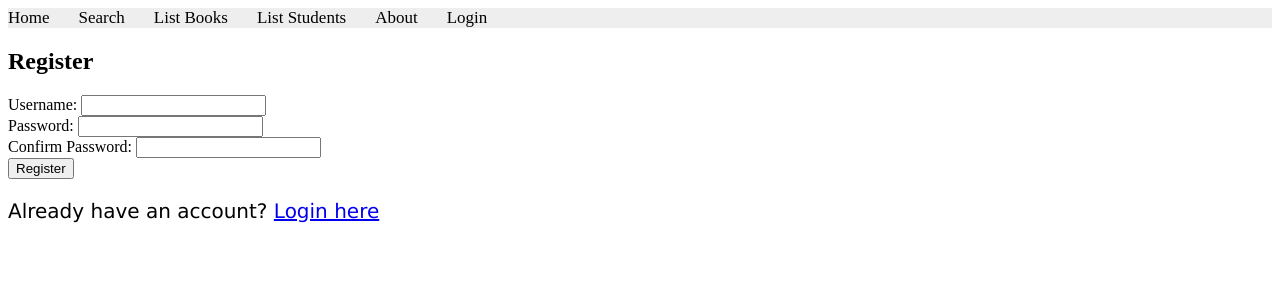
After one commit to m7mdxyz/web_lab, a Django app: page /users/register in a window 1280 px wide. The commit adds this page. Shown: the top 300 px of the page. Run offline with Django 5.2, Linux system fonts and the light colour scheme.

Commit message:
- Done from Lab 11.

```diff
--- a/Django/libraryproject/apps/static/styles.css
+++ b/Django/libraryproject/apps/static/styles.css
@@ -22,10 +22,7 @@ body {
     background-color: lighred;
 }
 
-h1{
-    color: white;
-    text-align: center;
-}
+
 
 p {
     font-family: verdana;
--- a/Django/libraryproject/apps/templates/includes/header.html
+++ b/Django/libraryproject/apps/templates/includes/header.html
@@ -1,7 +1,13 @@
 <div class="topnav">
-    <a href="{% url "books.index" %}">Home</a> <!-- URL template tag-->
-    <a href="{% url "books.search" %}">Search</a> <!-- URL template tag-->
-    <a href="{% url "books.list_books" %}">List Books</a> <!-- URL template tag -->
-    <a href="{% url "list_students" %}">List Students</a> <!-- URL template tag -->
-    <a href="{% url "books.aboutus" %}">About</a> <!-- URL template tag -->
-   </div>
+    <a href="{% url 'books.index' %}">Home</a> <!-- URL template tag-->
+    <a href="{% url 'books.search' %}">Search</a> <!-- URL template tag-->
+    <a href="{% url 'books.list_books' %}">List Books</a> <!-- URL template tag -->
+    <a href="{% url 'list_students' %}">List Students</a> <!-- URL template tag -->
+    <a href="{% url 'books.aboutus' %}">About</a> <!-- URL template tag -->
+    {% if user.is_authenticated %}
+        <a href="{% url 'logout' %}">Logout</a>
+        <span style="float: right; margin-right: 20px;">Welcome, {{ user.username }}!</span>
+    {% else %}
+    <a href="{% url 'login' %}">Login</a>
+    {% endif %}
+</div>
--- a/Django/libraryproject/apps/templates/layouts/base.html
+++ b/Django/libraryproject/apps/templates/layouts/base.html
@@ -20,6 +20,16 @@
 <body>
 
  {% include "includes/header.html" %}
+
+ <!-- Display messages -->
+ {% if messages %}
+    <ul class="messages">
+        {% for message in messages %}
+            <li class="{{ message.tags }}">{{ message }}</li>
+        {% endfor %}
+    </ul>
+ {% endif %}
+
  {% block content %} {% endblock content %}
  {% include "includes/footer.html" %}
 
--- /dev/null
+++ b/Django/libraryproject/apps/templates/usermodule/register.html
@@ -0,0 +1,25 @@
+{% extends "layouts/base.html" %}
+
+{% block title %} Lab 10 {% endblock title %}
+
+{% block content %}
+
+    <h2>Register</h2>
+    <form method="post">
+        {% csrf_token %}
+        <label for="username">Username:</label>
+        <input type="text" name="username" required>
+        <br>
+        <label for="password">Password:</label>
+        <input type="password" name="password" required>
+        <br>
+        <label for="confirm_password">Confirm Password:</label>
+        <input type="password" name="confirm_password" required>
+        <br>
+        <button type="submit">Register</button>
+    </form>
+
+    <p>Already have an account? <a href="{% url 'login' %}">Login here</a></p>
+
+
+{% endblock content %}
--- a/Django/libraryproject/apps/usermodule/urls.py
+++ b/Django/libraryproject/apps/usermodule/urls.py
@@ -19,4 +19,8 @@ urlpatterns = [
     path('images/', views.list_images, name='list_images'),
     path('images/upload/', views.upload_image, name='upload_image'),
     path('images/delete/<int:image_id>/', views.delete_image, name='delete_image'),
+    # lab 11
+    path('register', views.register, name='register'),
+    path('login', views.login_user, name='login'),
+    path('logout', views.logout_user, name='logout'),
 ]
--- a/Django/libraryproject/apps/usermodule/views.py
+++ b/Django/libraryproject/apps/usermodule/views.py
@@ -2,24 +2,73 @@ from django.shortcuts import render, redirect, get_object_or_404
 from django.http import HttpResponse
 from .models import models, Student, Student2, ImageModel
 from .forms import StudentForm, Student2Form, ImageForm
+from django.contrib.auth.models import User
+from django.contrib import messages
+from django.contrib.auth import authenticate, login, logout
+from django.contrib.auth.decorators import login_required
 
 
+# Public Views (No login required)
 def index(request):
     name = request.GET.get("name") or "world!"
     return render(request, "bookmodule/index.html", {"name": name})
 
-def index2(request, val1 = 0): #add the view function (index2)
- return HttpResponse("value1 = "+str(val1))
+def index2(request, val1=0):  # Add the view function (index2)
+    return HttpResponse("value1 = " + str(val1))
 
+def register(request):
+    if request.method == 'POST':
+        username = request.POST.get('username')
+        password = request.POST.get('password')
+        confirm_password = request.POST.get('confirm_password')
+
+        if password == confirm_password:
+            try:
+                User.objects.create_user(username=username, password=password)
+                messages.success(request, 'You have successfully registered!')
+                return redirect('login')  # Redirect to login page
+            except:
+                messages.error(request, 'Error: Username already exists!')
+        else:
+            messages.error(request, 'Passwords do not match!')
+
+    return render(request, 'usermodule/register.html')
+
+def login_user(request):
+    if request.method == 'POST':
+        username = request.POST.get('username')
+        password = request.POST.get('password')
+        user = authenticate(request, username=username, password=password)
+
+        if user is not None:
+            login(request, user)
+            messages.success(request, 'Login successful!')
+            return redirect('list_students')  # Redirect to list_students
+        else:
+            messages.error(request, 'Invalid username or password!')
+
+    return render(request, 'usermodule/login.html')
+
+def logout_user(request):
+    logout(request)
+    messages.info(request, 'You have been logged out.')
+    return redirect('login')
+
+
+# Protected Views (Login required)
+@login_required(login_url='login')
 def lab8_task7(request):
     student_counts = Student.objects.values('address__city').annotate(count=models.Count('id'))
     return render(request, 'usermodule/lab8_task7.html', {'student_counts': student_counts})
 
-# lab 10 task 1 views
+
+# Lab 10 Task 1: CRUD for Student
+@login_required(login_url='login')
 def list_students(request):
     students = Student.objects.all()
     return render(request, 'usermodule/list_students.html', {'students': students})
 
+@login_required(login_url='login')
 def add_student(request):
     if request.method == 'POST':
         form = StudentForm(request.POST)
@@ -30,8 +79,9 @@ def add_student(request):
         form = StudentForm()
     return render(request, 'usermodule/add_student.html', {'form': form})
 
+@login_required(login_url='login')
 def update_student(request, student_id):
-    student = Student.objects.get(id=student_id)
+    student = get_object_or_404(Student, id=student_id)
     if request.method == 'POST':
         form = StudentForm(request.POST, instance=student)
         if form.is_valid():
@@ -41,16 +91,20 @@ def update_student(request, student_id):
         form = StudentForm(instance=student)
     return render(request, 'usermodule/update_student.html', {'form': form})
 
+@login_required(login_url='login')
 def delete_student(request, student_id):
-    student = Student.objects.get(id=student_id)
+    student = get_object_or_404(Student, id=student_id)
     student.delete()
     return redirect('list_students')
 
-# lab 10 task 2 views
+
+# Lab 10 Task 2: CRUD for Student2
+@login_required(login_url='login')
 def list_students2(request):
     students = Student2.objects.all()
     return render(request, 'usermodule/list_students2.html', {'students': students})
 
+@login_required(login_url='login')
 def add_student2(request):
     if request.method == 'POST':
         form = Student2Form(request.POST)
@@ -61,8 +115,9 @@ def add_student2(request):
         form = Student2Form()
     return render(request, 'usermodule/add_student2.html', {'form': form})
 
+@login_required(login_url='login')
 def update_student2(request, student_id):
-    student = Student2.objects.get(id=student_id)
+    student = get_object_or_404(Student2, id=student_id)
     if request.method == 'POST':
         form = Student2Form(request.POST, instance=student)
         if form.is_valid():
@@ -72,16 +127,20 @@ def update_student2(request, student_id):
         form = Student2Form(instance=student)
     return render(request, 'usermodule/update_student2.html', {'form': form})
 
+@login_required(login_url='login')
 def delete_student2(request, student_id):
-    student = Student2.objects.get(id=student_id)
+    student = get_object_or_404(Student2, id=student_id)
     student.delete()
     return redirect('list_students2')
 
-#lab 10 task 3
+
+# Lab 10 Task 3: CRUD for ImageModel
+@login_required(login_url='login')
 def list_images(request):
     images = ImageModel.objects.all()
     return render(request, 'usermodule/list_images.html', {'images': images})
 
+@login_required(login_url='login')
 def upload_image(request):
     if request.method == 'POST':
         form = ImageForm(request.POST, request.FILES)
@@ -92,7 +151,8 @@ def upload_image(request):
         form = ImageForm()
     return render(request, 'usermodule/upload_image.html', {'form': form})
 
+@login_required(login_url='login')
 def delete_image(request, image_id):
-    image = ImageModel.objects.get(id=image_id)
+    image = get_object_or_404(ImageModel, id=image_id)
     image.delete()
     return redirect('list_images')
--- a/Django/libraryproject/libraryproject/settings.py
+++ b/Django/libraryproject/libraryproject/settings.py
@@ -120,6 +120,8 @@ USE_I18N = True
 
 USE_TZ = True
 
+LOGIN_URL = '/users/login'
+
 
 # Static files (CSS, JavaScript, Images)
 # https://docs.djangoproject.com/en/5.1/howto/static-files/
```
Also changed, not shown: Django/libraryproject/apps/templates/usermodule/login.html (added, +21 -0 lines), Django/libraryproject/db.sqlite3.
